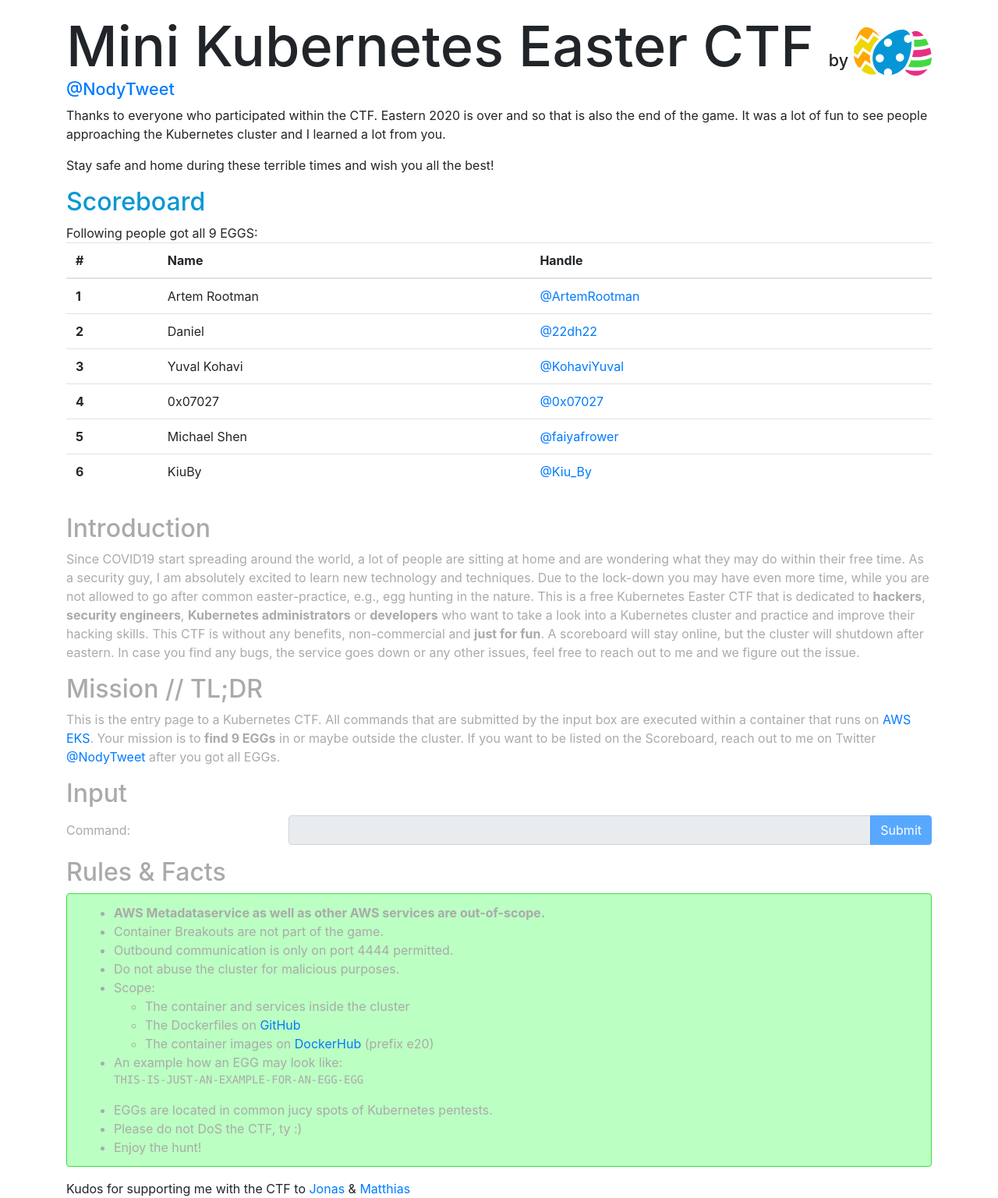
After one commit to NodyHub/k8s-ctf-rocks, a PHP site: page /index.html in a window 1280 px wide. The commit adds this page. Shown: the whole page at 78% size. Run offline with PHP 8.4, Linux system fonts and the light colour scheme.

Commit message:
added latest state

```diff
--- a/docker-images/entry/web/hacker.css
+++ b/docker-images/entry/web/hacker.css
@@ -19,3 +19,7 @@ h2 {
     border-color: #42DA43;
     background-color: #BBFFC2;
 }
+
+.gray {
+    color: #AAAAAA;
+}
--- /dev/null
+++ b/docker-images/entry/web/index.html
@@ -0,0 +1,155 @@
+<html>
+
+<head>
+  <title>Kubernetes Easter CTF</title>
+  <link rel="stylesheet"
+    href="https://maxcdn.bootstrapcdn.com/bootstrap/4.0.0/css/bootstrap.min.css"
+    integrity="sha384-Gn5384xqQ1aoWXA+058RXPxPg6fy4IWvTNh0E263XmFcJlSAwiGgFAW/dAiS6JXm"
+    crossorigin="anonymous">
+  <link href="hacker.css" rel="stylesheet">
+</head>
+
+<body>
+  <div class="container">
+    <div class="mt-3 row">
+      <div class="col-12">
+        <img src="three-easter-eggs-svgrepo-com.svg" width="100"
+          class="float-right" style="color: #EA2F83">
+        <h1>Mini Kubernetes Easter CTF <span>by <a href="https://twitter.com/NodyTweet">@NodyTweet</a></span></h1>
+      </div>
+    </div>
+    <div class="row">
+      <p class="col-12">
+        Thanks to everyone who participated within the CTF.
+        Eastern 2020 is over and so that is also the end of the game.
+        It was a lot of fun to see people approaching the Kubernetes cluster and I learned a lot from you.
+      </p>
+      <p class="col-12">
+        Stay safe and home during these terrible times and wish you all the best!
+      </p>
+    </div>
+
+    <div class="row">
+      <h2 class="col-12">Scoreboard</h2>
+    </div>
+    <div class="row mb-3">
+      <div class="col-12">
+        Following people got all 9 EGGS:
+        <table class="table">
+          <thead>
+            <tr>
+              <th scope="col">#</th>
+              <th scope="col">Name</th>
+              <th scope="col">Handle</th>
+            </tr>
+          </thead>
+          <tbody>
+            <tr>
+              <th scope="row">1</th>
+              <td>Artem Rootman</td>
+              <td><a href="https://twitter.com/ArtemRootman">@ArtemRootman</a></td>
+            </tr>
+            <tr>
+              <th scope="row">2</th>
+              <td>Daniel</td>
+              <td><a href="https://twitter.com/22dh22">@22dh22</a></td>
+            </tr>
+            <tr>
+              <th scope="row">3</th>
+              <td>Yuval Kohavi</td>
+              <td><a href="https://twitter.com/KohaviYuval">@KohaviYuval</a></td>
+            </tr>
+            <tr>
+              <th scope="row">4</th>
+              <td>0x07027</td>
+              <td><a href="https://twitter.com/0x07027">@0x07027</a></td>
+            </tr>
+            <tr>
+              <th scope="row">5</th>
+              <td>Michael Shen</td>
+              <td><a href="https://twitter.com/faiyafrower">@faiyafrower</a></td>
+            </tr>
+            <tr>
+              <th scope="row">6</th>
+              <td>KiuBy</td>
+              <td><a href="https://twitter.com/Kiu_By">@Kiu_By</a></td>
+            </tr>
+          </tbody>
+        </table>
+      </div>
+    </div>
+    <div class="row">
+      <h2 class="col-12 gray">Introduction</h2>
+    </div>
+    <div class="row">
+      <p class="col-12 gray">
+Since COVID19 start spreading around the world, a lot of people are sitting at home and are wondering what they may do within their free time.
+As a security guy, I am absolutely excited to learn new technology and techniques.
+Due to the lock-down you may have even more time, while you are not allowed to go after common easter-practice, e.g., egg hunting in the nature.
+This is a free Kubernetes Easter CTF that is dedicated to <b>hackers</b>, <b>security engineers</b>, <b>Kubernetes administrators</b> or <b>developers</b> who want to take a look into a Kubernetes cluster and practice and improve their hacking skills.
+This CTF is without any benefits, non-commercial and <b>just for fun</b>.
+A scoreboard will stay online, but the cluster will shutdown after eastern.
+In case you find any bugs, the service goes down or any other issues, feel free to reach out to me and we figure out the issue.
+      </p>
+    </div>
+    <div class="row">
+      <h2 class="col-12 gray">Mission // TL;DR</h2>
+    </div>
+    <div class="row">
+      <p class="col-12 gray">
+This is the entry page to a Kubernetes CTF.
+All commands that are submitted by the input box are executed within a container that runs on <a href="https://aws.amazon.com/eks/">AWS EKS</a>.
+Your mission is to <b>find 9 EGGs</b> in or maybe outside the cluster.
+If you want to be listed on the Scoreboard, reach out to me on Twitter <a href="https://twitter.com/NodyTweet">@NodyTweet</a> after you got all EGGs.
+      </p>
+    </div>
+    <div class="row">
+      <h2 class="col-12 gray">Input</h2>
+    </div>
+    <form class="row">
+      <label class="col-3 col-form-label gray" for="fcommand">Command:</label>
+      <div class="input-group col-9">
+        <input class="form-control" type="text" id="fcommand" name="fcommand"
+          value="" disabled autofocus>
+        <div class="input-group-append">
+          <input class="btn btn-primary" type="submit" value="Submit" disabled>
+        </div>
+      </div>
+    </form>
+    <div class="row">
+      <h2 class="col-12 gray">Rules & Facts</h2>
+    </div>
+    <div class="row">
+      <div class="col-12 gray">
+        <div class="alert alert-info">
+          <ul class="mb-0 gray">
+            <li><b>AWS Metadataservice as well as other AWS services are out-of-scope.</b></li>
+            <li>Container Breakouts are not part of the game.</li>
+            <li>Outbound communication is only on port 4444 permitted.</li>
+            <li>Do not abuse the cluster for malicious purposes.</li>
+            <li>Scope:</li>
+            <ul>
+              <li>The container and services inside the cluster</li>
+              <li>The Dockerfiles on <a href="https://github.com/NodyHub/k8s-ctf-rocks">GitHub</a></li>
+              <li>The container images on <a href="https://hub.docker.com/u/nodyd">DockerHub</a> (prefix e20)</li>
+            </ul>
+            <li>An example how an EGG may look like: <pre class="gray">THIS-IS-JUST-AN-EXAMPLE-FOR-AN-EGG-EGG</pre></li>
+            <li>EGGs are located in common jucy spots of Kubernetes pentests.</li>
+            <li>Please do not DoS the CTF, ty :)</li>
+            <li>Enjoy the hunt!</li>
+          </ul>
+        </div>
+      </div>
+    </div>
+    <div class="row">
+      <div class="col-12">
+        Kudos for supporting me with the CTF to
+
+        <a href="https://twitter.com/jonas_plum">Jonas</a> &amp;
+        <a href="https://twitter.com/uchi_mata">Matthias</a>
+      </div>
+    </div>
+  </div>
+</body>
+
+</html>
```
